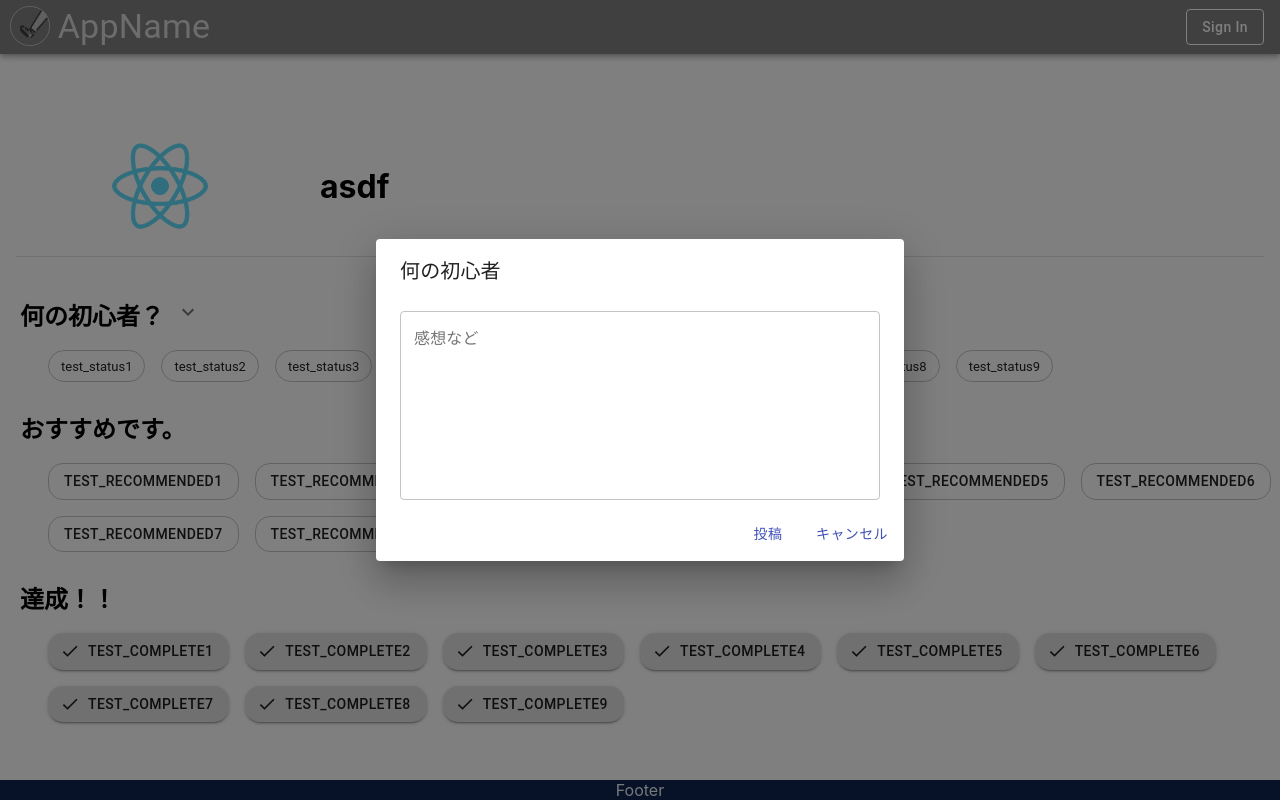
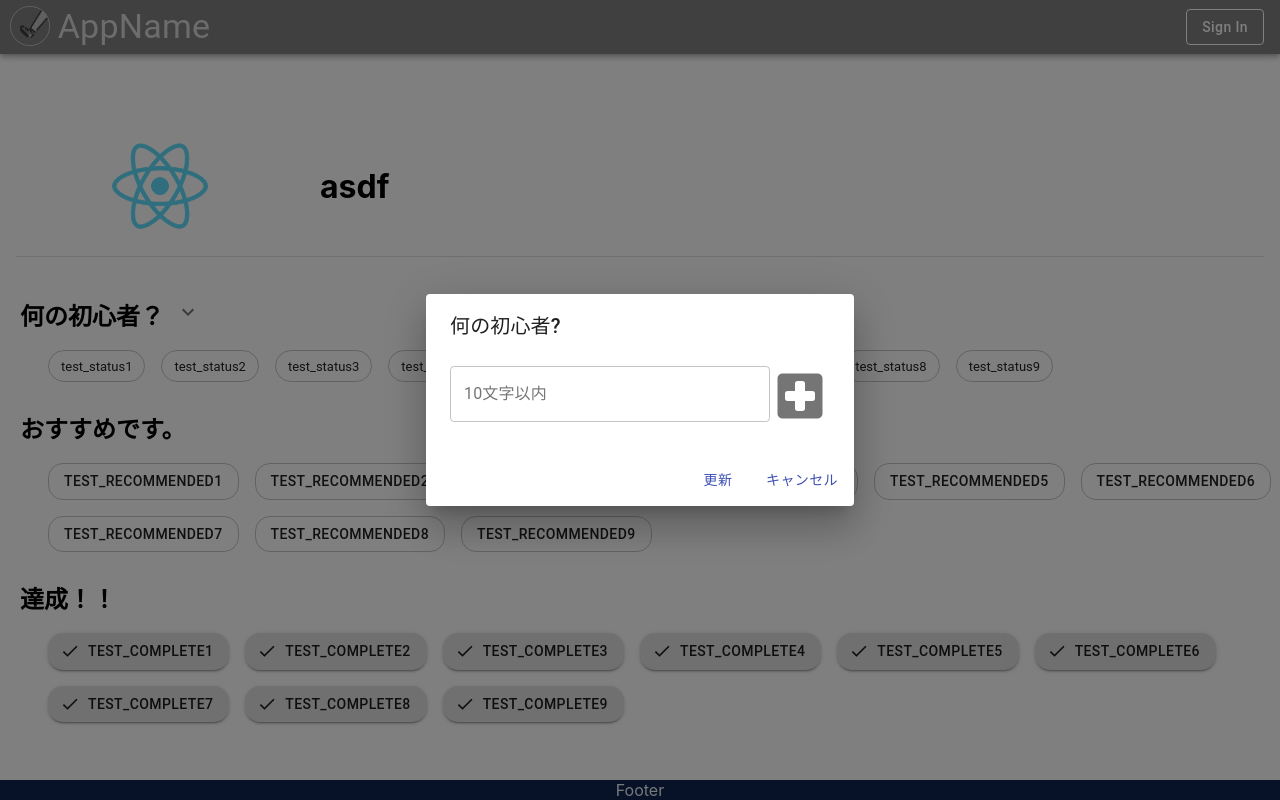
Before and after one commit to punipuni21/HackU_team1, a React (Create React App) app in the folder hacku-team1/: page /mypage in a window 1280 px wide. Both pictures are taken after a click on the button 188 px from the left and 312 px from the top of the page. Built offline with nearby package versions, Linux system fonts and the light colour scheme; no server answers; the database is empty.

Commit message:
statusにダミーデータを流し込む

```diff
--- a/hacku-team1/src/components/molecules/EditButton.tsx
+++ b/hacku-team1/src/components/molecules/EditButton.tsx
@@ -4,7 +4,7 @@ import { makeStyles } from "@material-ui/core/styles";
 import { IconButton } from "@material-ui/core";
 import ExpandMoreIcon from '@material-ui/icons/ExpandMore';
 
-import StatusDialog from './StatusDialog'
+import EditDialog from './EditDialog'
 
 interface Props {
     style: string;
@@ -28,8 +28,8 @@ const EditButton: React.FC<Props> = (props) => {
             >
                 <ExpandMoreIcon />
             </IconButton>
-            <StatusDialog
-                title={"何の初心者"}
+            <EditDialog
+                title={"何の初心者?"}
                 isOpen={open}
                 doClose={() => handleClose()}
             />
--- a/hacku-team1/src/components/molecules/StatusDialog.tsx
+++ b/hacku-team1/src/components/molecules/EditDialog.tsx
@@ -1,5 +1,6 @@
 import React, { useState, useEffect } from "react";
 import { makeStyles } from "@material-ui/core/styles";
+import LocalHospitalRoundedIcon from '@material-ui/icons/LocalHospitalRounded';
 import {
   Button,
   Dialog,
@@ -7,6 +8,7 @@ import {
   DialogActions,
   DialogTitle,
   TextField,
+  IconButton
 } from "@material-ui/core";
 import Image from "../atoms/Image";
 
@@ -22,11 +24,18 @@ const useStyles = makeStyles((theme) => ({
     textAlign: "center",
   },
   text: {
-    width: "30em",
+    width: "20em",
   },
+  dialog: {
+    height: "80px"
+  },
+  add: {
+    padding: "0",
+
+  }
 }));
 
-const StatusDialog = (props: Props) => {
+const EditDialog = (props: Props) => {
   const classes = useStyles();
 
   const [open, setOpen] = useState(false);
@@ -48,28 +57,39 @@ const StatusDialog = (props: Props) => {
         aria-labelledby="form-dialog-title"
       >
         <DialogTitle id="form-dialog-title">{props.title}</DialogTitle>
-        <DialogContent>
-          <div className={classes.content}>
-            {/* <Image
-              // src={props.img}
-              alt={props.title}
-              classname={classes.content}
-            /> */}
-          </div>
+        <DialogContent className={classes.dialog}>
           <form>
             <TextField
               className={classes.text}
               id="outlined-multiline-static"
-              label="感想など"
-              multiline
-              rows={8}
+              label="10文字以内"
+              // multiline
+              // rows={8}
               variant="outlined"
             />
+            <IconButton
+              className={classes.add}
+              // style={{width: "100px",}}
+              // className={props.style}
+              // onClick={handleOpen}
+            >
+                <LocalHospitalRoundedIcon style={{maxWidth: '60px', maxHeight: '60px', minWidth: '60px', minHeight: '60px'}} />
+            </IconButton>
           </form>
         </DialogContent>
+        {/* <form>
+            <TextField
+              className={classes.text}
+              id="outlined-multiline-static"
+              label="10文字以内"
+              // multiline
+              // rows={8}
+              variant="outlined"
+            />
+          </form> */}
         <DialogActions>
           <Button onClick={handleClose} color="primary">
-            投稿
+            更新
           </Button>
           <Button onClick={handleClose} color="primary">
             キャンセル
@@ -80,4 +100,4 @@ const StatusDialog = (props: Props) => {
   );
 };
 
-export default StatusDialog;
+export default EditDialog;
--- a/hacku-team1/src/components/organisms/Status.tsx
+++ b/hacku-team1/src/components/organisms/Status.tsx
@@ -1,13 +1,15 @@
-import React from "react";
-import { makeStyles } from "@material-ui/core/styles";
+import React, { useEffect, useState } from "react";
+import { makeStyles} from "@material-ui/core/styles";
 import ExpandMoreIcon from '@material-ui/icons/ExpandMore';
 import StatusItem from "../molecules/StatusItem";
 import { IconButton } from "@material-ui/core";
 
 import EditButton from "../molecules/EditButton"
+import { db } from "../../firebase/firebase";
 
 interface Props {
   text: string;
+  uid: string | null;
 }
 
 const useStyles = makeStyles((theme) => ({
@@ -28,6 +30,32 @@ const useStyles = makeStyles((theme) => ({
 
 const Status = (props: Props) => {
   const classes = useStyles();
+  const [statusDataList, setStatusDataList] = useState([]);
+
+  useEffect(() => {
+    getData();
+  }, []);
+
+  const getData = async () => {
+    const tmpData: any = [];
+    await db
+      .collection("Tips")
+      .where("done", "==", true)
+      .get()
+      .then(async (snapshots) => {
+        snapshots.docs.map((doc) => {
+          tmpData.push({
+            src: doc.data().imageURL,
+            alt: doc.data().content,
+            text: doc.data().content,
+          });
+        });
+      });
+    setStatusDataList(tmpData);
+    console.log(await Promise.all(statusDataList));
+  };
+
+
   return (
     <div>
       <div style={{display: "flex"}}>
--- a/hacku-team1/src/components/pages/UserPage.tsx
+++ b/hacku-team1/src/components/pages/UserPage.tsx
@@ -13,7 +13,7 @@ const UserPage: React.FC<Props> = ({ uid }) => {
   return (
     <div>
       <User name="asdf" icon="/logo192.png" />
-      <Status text="test_status" />
+      <Status text="test_status" uid={uid}/>
       <Recommended text="test_recommended" />
       <Complete text="test_complete" />
       {/* <Button text="qwer" onClick={() => ("asd")} /> */}
--- a/hacku-team1/src/firebase/firebase.ts
+++ b/hacku-team1/src/firebase/firebase.ts
@@ -1,5 +1,6 @@
 import firebase from 'firebase/app';
 import 'firebase/auth';
+import 'firebase/firestore';
 
 const firebaseConfig = {
   apiKey: process.env.REACT_APP_API_KEY,
@@ -14,3 +15,4 @@ const firebaseConfig = {
 firebase.initializeApp(firebaseConfig);
 
 export default firebase;
+export const db = firebase.firestore();
```
